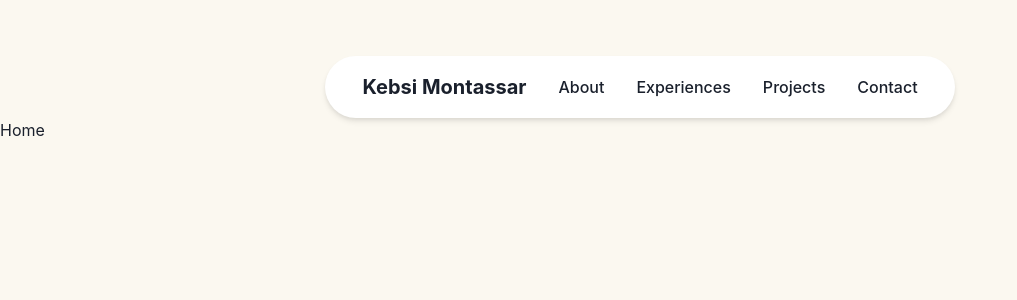
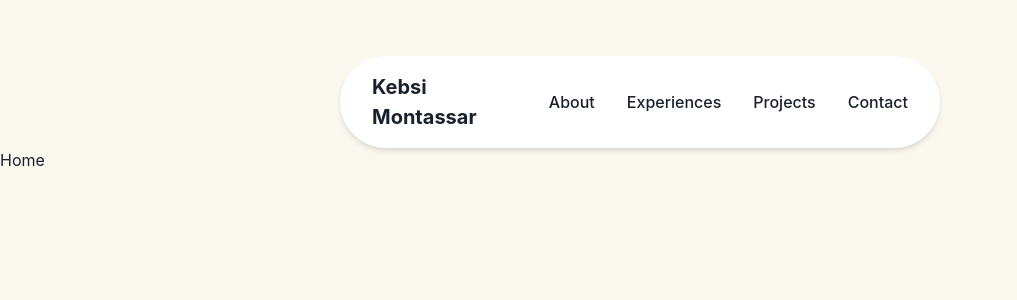
Before and after one commit to KabsiMontassar/portfolio, a React (Vite) app: page / in a window 1280 px wide. Shown: the top 300 px of the page, without its empty margins (0-1017 px from the left). Built offline with nearby package versions, Linux system fonts and the light colour scheme.

Commit message:
Update Navbar.jsx

```diff
--- a/src/components/navbar/Navbar.jsx
+++ b/src/components/navbar/Navbar.jsx
@@ -5,7 +5,7 @@ const Navbar = () => {
   return (
     <Box pt={14} width="100%" px={4}>
       <Flex
-        maxW="630px"
+        maxW="600px"
         mx="auto"
         py={4}
         px={8}
```
